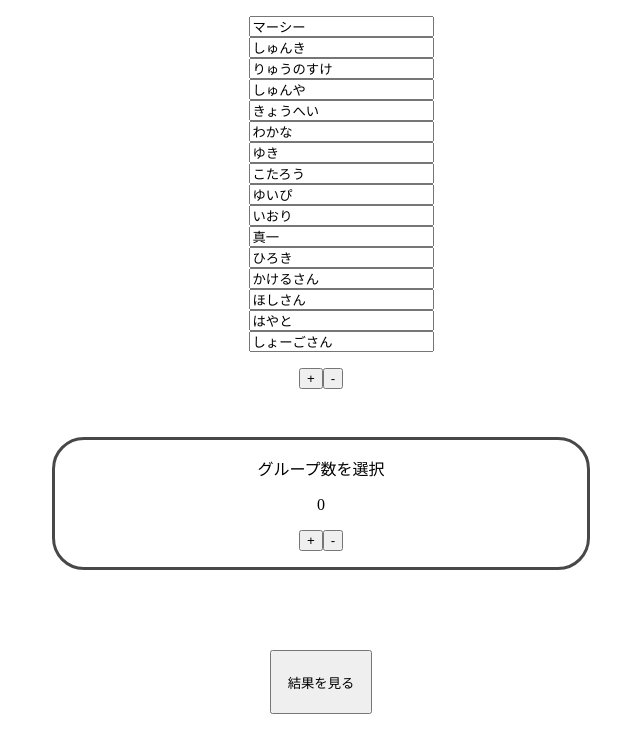
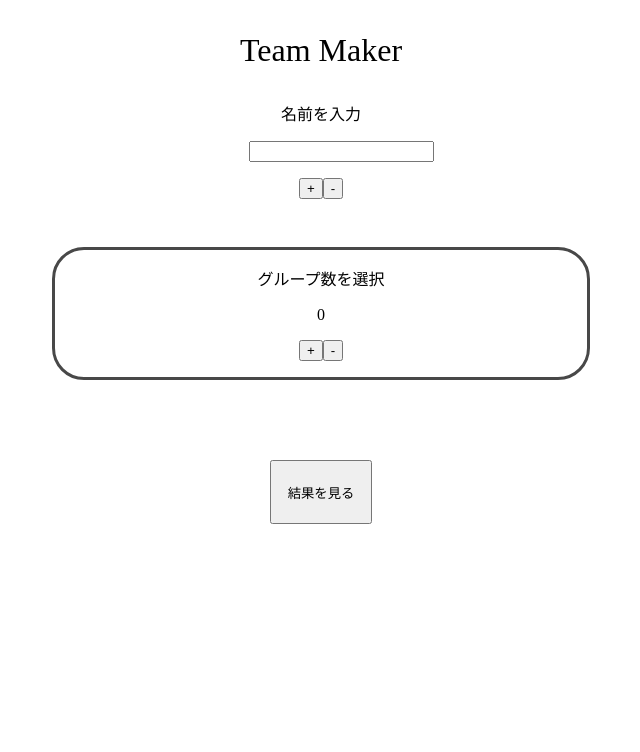
Before and after one commit to mercy34mercy/Shfflecard, a React (Create React App) app: page / in a window 1280 px wide. Shown: the top 752 px of the page, without its empty margins (319-959 px from the left). Built offline with nearby package versions, Linux system fonts and the light colour scheme.

Commit message:
デプロイできる仕様に変更

```diff
--- /dev/null
+++ b/src/ListInputbar.css
@@ -0,0 +1,4 @@
+.sitetitle{
+    color: black;
+    font-size: 2rem;
+}
--- a/src/ListInputbar.tsx
+++ b/src/ListInputbar.tsx
@@ -1,4 +1,5 @@
 import React from 'react';
+import "./ListInputbar.css"
 import { Inputbar } from './Createinputbar';
 import { Indexbutton } from './setindexbutton';
 import { useNavigate } from 'react-router-dom';
@@ -7,8 +8,8 @@ import { GotoResult } from './gotoResultButtton';
 
 export const Listinputbar = () => {
     const navigate = useNavigate();
-    const [member, setmember] = React.useState<string[]>(["マーシー","しゅんき","りゅうのすけ","しゅんや","きょうへい","わかな","ゆき","こたろう","ゆいぴ","いおり","真一","ひろき","かけるさん","ほしさん","はやと","しょーごさん"])
-    const [barindex, setbarindex] = React.useState(member.length)
+    const [member, setmember] = React.useState<string[]>([])
+    const [barindex, setbarindex] = React.useState(1)
     const [people, setpeople] = React.useState(0)
 
 
@@ -36,6 +37,8 @@ export const Listinputbar = () => {
 
     return (
         <div className='app'>
+            <p className='sitetitle'>Team Maker</p>
+            <p>名前を入力</p>
             <div>
                 {
                     (function () {
```
